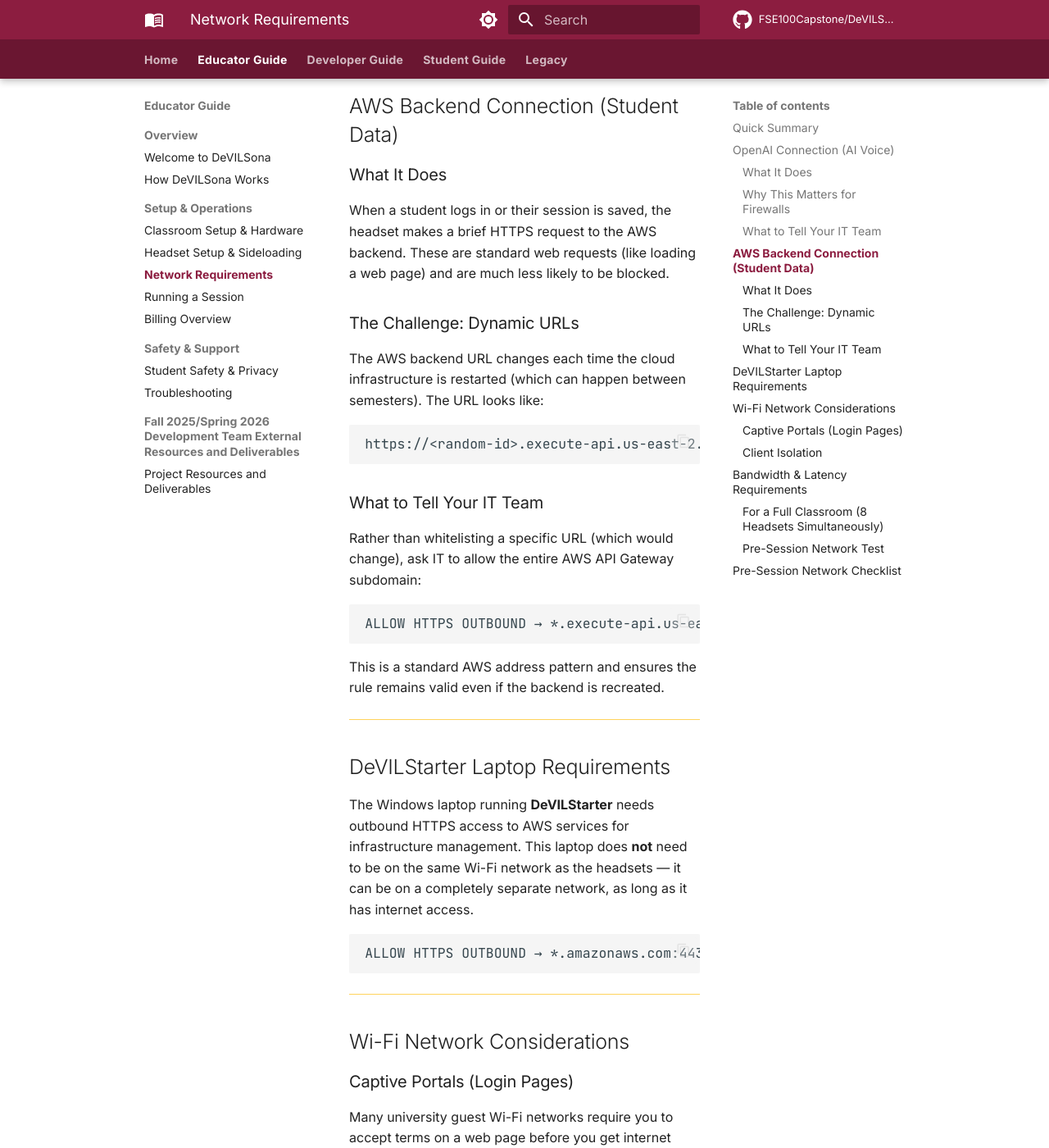
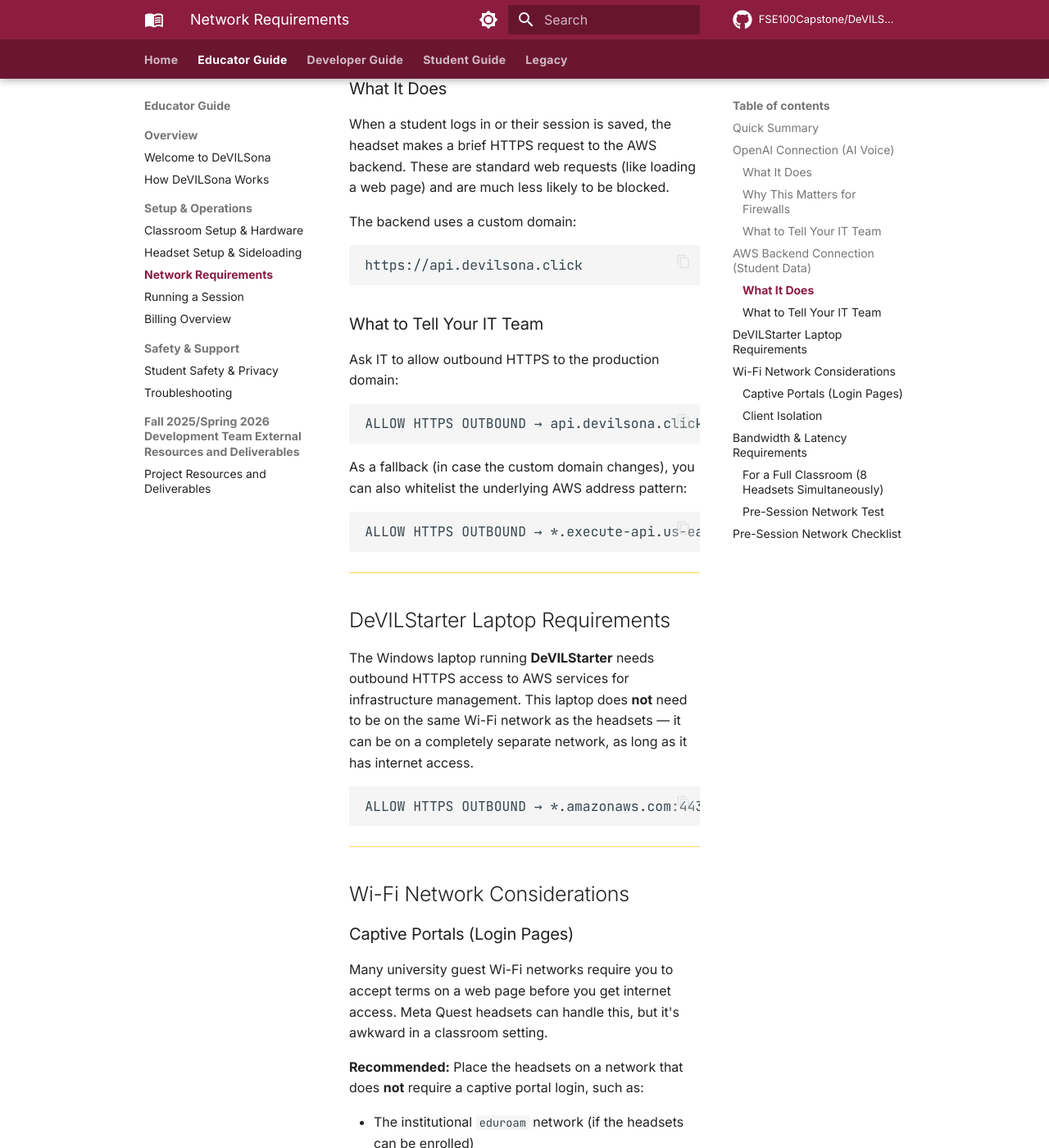
Before and after one commit to FSE100Capstone/DeVILSona-docs, an MkDocs documentation site: the page built from docs/educator-guide/network-requirements.md, in a window 1280 px wide and 1400 px high, scrolled down 2536 px. Shown: the whole window at 82% size. Built offline with MkDocs 1.6.1 and Material for MkDocs 9.7.7, drawn with Linux system fonts in a browser that asks for light colours; comment, search, counter and statistics services are not loaded; some of the changed text lies outside the part shown.

Commit message:
Replace old API URLs with new domain

````diff
--- a/docs/educator-guide/network-requirements.md
+++ b/docs/educator-guide/network-requirements.md
@@ -14,7 +14,7 @@
 | Service | Address | Protocol | Port | Purpose |
 |---------|---------|----------|------|---------|
 | **OpenAI** | `api.openai.com` | WebSocket over HTTPS | 443 | Real-time AI voice conversation |
-| **AWS Backend** | `*.execute-api.us-east-2.amazonaws.com` | HTTPS | 443 | Student login and session saving |
+| **AWS Backend** | `api.devilsona.click` | HTTPS | 443 | Student login and session saving |
 | **AWS Management** (DeVILStarter laptop only) | `*.amazonaws.com` | HTTPS | 443 | Starting/stopping the cloud backend |
 
 No unusual or non-standard ports are required. All traffic is encrypted.
@@ -61,23 +61,25 @@
 
 When a student logs in or their session is saved, the headset makes a brief HTTPS request to the AWS backend. These are standard web requests (like loading a web page) and are much less likely to be blocked.
 
-### The Challenge: Dynamic URLs
-
-The AWS backend URL changes each time the cloud infrastructure is restarted (which can happen between semesters). The URL looks like:
+The backend uses a custom domain:
 
 ```
-https://<random-id>.execute-api.us-east-2.amazonaws.com
+https://api.devilsona.click
 ```
 
 ### What to Tell Your IT Team
 
-Rather than whitelisting a specific URL (which would change), ask IT to allow the entire AWS API Gateway subdomain:
+Ask IT to allow outbound HTTPS to the production domain:
+
+```
+ALLOW HTTPS OUTBOUND → api.devilsona.click:443
+```
+
+As a fallback (in case the custom domain changes), you can also whitelist the underlying AWS address pattern:
 
 ```
 ALLOW HTTPS OUTBOUND → *.execute-api.us-east-2.amazonaws.com:443
 ```
-
-This is a standard AWS address pattern and ensures the rule remains valid even if the backend is recreated.
 
 ---
 
@@ -152,7 +154,7 @@
 
 - [ ] Headsets can connect to the classroom Wi-Fi (correct SSID and password)
 - [ ] `api.openai.com:443` is reachable from the classroom Wi-Fi (WebSocket connections allowed)
-- [ ] `*.execute-api.us-east-2.amazonaws.com:443` is reachable
+- [ ] `api.devilsona.click:443` is reachable (or `*.execute-api.us-east-2.amazonaws.com:443` as fallback)
 - [ ] No captive portal on the headset's network (or staff can assist with portal acceptance)
 - [ ] No SSL inspection on `api.openai.com`
 - [ ] WebSocket idle timeout is at least 5 minutes
````
Also changed, not shown: docs/developer-guide/core-architecture.md (+1 -1 lines), docs/developer-guide/infrastructure-cloud.md (+5 -5 lines), docs/educator-guide/how-devilsona-works.md (+2 -2 lines), docs/legacy/aws-save-system.md (+6 -6 lines), docs/legacy/aws-terraform.md (+2 -2 lines).
